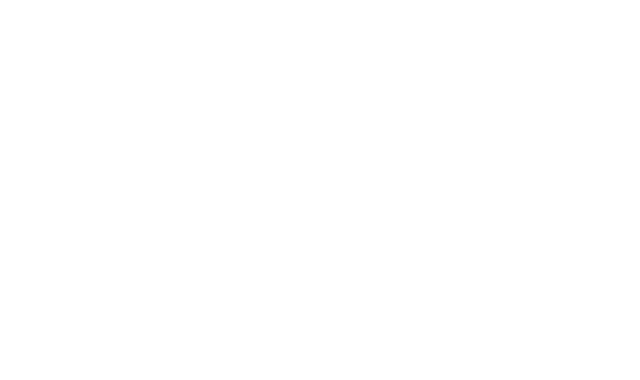
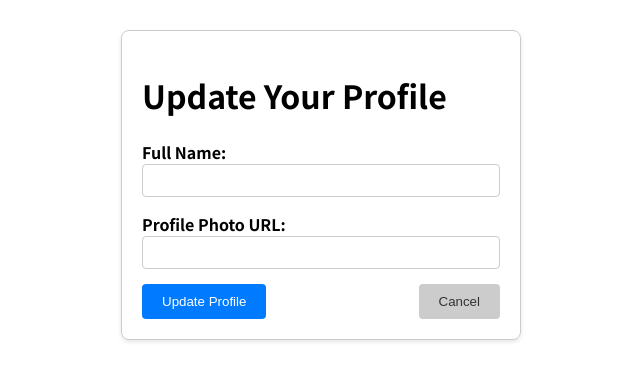
Before and after one commit to BiswasAri10/Expense-Tracker-2.0-with-React-JS, a React (Create React App) app: page /profile-update in a window 1280 px wide. Before the commit this address had no page. Shown: the top 380 px of the page, without its empty margins (319-959 px from the left). Built offline with nearby package versions, Linux system fonts and the light colour scheme.

Commit message:
Update Profile Page implemented

```diff
--- a/package.json
+++ b/package.json
@@ -6,6 +6,7 @@
     "@testing-library/jest-dom": "^5.11.6",
     "@testing-library/react": "^11.2.2",
     "@testing-library/user-event": "^12.5.0",
+    "axios": "^1.4.0",
     "react": "^18.0.0",
     "react-dom": "^18.0.0",
     "react-router-dom": "^6.14.2",
--- a/src/App.js
+++ b/src/App.js
@@ -1,6 +1,7 @@
 import { BrowserRouter as Router, Routes, Route } from "react-router-dom";
 import AuthForm from "./components/AuthForm";
 import Home from "./pages/Home";
+import UpdateProfile from "./pages/ProfileUpdate";
 
 function App() {
   return (
@@ -8,6 +9,7 @@
         <Routes>
           <Route path="/home" element={<Home />} />
           <Route path="/" element={<AuthForm />} />
+          <Route path="profile-update" element={<UpdateProfile />} />
         </Routes>
       </Router>
   );
--- a/src/components/AuthForm.js
+++ b/src/components/AuthForm.js
@@ -74,7 +74,6 @@
       })
       .then((data) => {
         authCtx.login(data.idToken, enteredEmail);
-        console.log("User has successfully signed up.");
         emailInputRef.current.value = "";
         passwordInputRef.current.value = "";
         confirmPasswordInputRef.current.value = "";
--- a/src/pages/Home.js
+++ b/src/pages/Home.js
@@ -1,8 +1,13 @@
+import React from 'react';
+import { Link } from 'react-router-dom';
 
 const Home = () => {
-    return (
-        <h1>Welcome to expense Tracker</h1>
-    )
+  return (
+    <div>
+      <h1>Welcome to Expense Tracker</h1>
+      <h2>Your profile is incomplete. To complete your profile <Link to="/profile-update">click here</Link>.</h2>
+    </div>
+  );
 };
 
 export default Home;
--- /dev/null
+++ b/src/pages/ProfileUpdate.css
@@ -0,0 +1,57 @@
+.profile-update-container {
+    max-width: 400px;
+    margin: 30px auto;
+    padding: 20px;
+    border: 1px solid #ccc;
+    border-radius: 8px;
+    box-shadow: 0 2px 4px rgba(0, 0, 0, 0.1);
+  }
+
+  .profile-update-form {
+    display: flex;
+    flex-direction: column;
+  }
+
+  .input-container {
+    margin-bottom: 15px;
+  }
+
+  label {
+    font-weight: bold;
+  }
+
+  input {
+    width: 100%;
+    padding: 8px;
+    border: 1px solid #ccc;
+    border-radius: 4px;
+    outline: none;
+  }
+
+  .button-container {
+    display: flex;
+    justify-content: space-between;
+    align-items: center;
+  }
+
+  .update-button,
+  .cancel-button {
+    padding: 10px 20px;
+    border: none;
+    border-radius: 4px;
+    cursor: pointer;
+  }
+
+  .update-button {
+    background-color: #007bff;
+    color: white;
+  }
+
+  .cancel-button {
+    background-color: #ccc;
+    color: #333;
+  }
+
+  .cancel-button:hover {
+    background-color: #ddd;
+  }
--- /dev/null
+++ b/src/pages/ProfileUpdate.js
@@ -0,0 +1,97 @@
+import React, { useContext, useState } from "react";
+import { useNavigate } from "react-router-dom";
+import axios from "axios";
+import AuthContext from "../auth-store/AuthContext";
+import "./ProfileUpdate.css";
+
+const UpdateProfile = () => {
+  const authCtx = useContext(AuthContext);
+  const [fullName, setFullName] = useState("");
+  const [profilePhotoURL, setProfilePhotoURL] = useState("");
+  const navigate = useNavigate();
+
+  const handleFullNameChange = (event) => {
+    setFullName(event.target.value);
+  };
+
+  const handleProfilePhotoChange = (event) => {
+    setProfilePhotoURL(event.target.value);
+  };
+
+  const handleSubmit = async (event) => {
+    event.preventDefault();
+
+    if (authCtx.isLoggedIn) {
+      const idToken = authCtx.token;
+
+      const requestData = {
+        idToken: idToken,
+        displayName: fullName,
+        photoUrl: profilePhotoURL,
+      };
+
+      try {
+        const response = await axios.post(
+          `https://identitytoolkit.googleapis.com/v1/accounts:update?key=AIzaSyCR645Usau9CFI7QsbvX-fL7iehx-P4xU8`,
+          JSON.stringify(requestData),
+          {
+            headers: {
+              "Content-Type": "application/json",
+            },
+          }
+        );
+
+        console.log("Profile updated successfully:", response.data);
+        setFullName("");
+        setProfilePhotoURL("");
+        alert("Profile updated successfully!");
+      } catch (error) {
+        console.error("Error updating profile:", error);
+      }
+    }
+  };
+
+  const handleCancel = () => {
+    navigate("/home");
+  };
+
+  return (
+    <div className="profile-update-container">
+      <h1>Update Your Profile</h1>
+      <form onSubmit={handleSubmit} className="profile-update-form">
+        <div className="input-container">
+          <label htmlFor="fullName">Full Name:</label>
+          <input
+            type="text"
+            id="fullName"
+            value={fullName}
+            onChange={handleFullNameChange}
+          />
+        </div>
+        <div className="input-container">
+          <label htmlFor="profilePhotoURL">Profile Photo URL:</label>
+          <input
+            type="text"
+            id="profilePhotoURL"
+            value={profilePhotoURL}
+            onChange={handleProfilePhotoChange}
+          />
+        </div>
+        <div className="button-container">
+          <button type="submit" className="update-button">
+            Update Profile
+          </button>
+          <button
+            type="button"
+            className="cancel-button"
+            onClick={handleCancel}
+          >
+            Cancel
+          </button>
+        </div>
+      </form>
+    </div>
+  );
+};
+
+export default UpdateProfile;
```
Also changed, not shown: 1 other file (tests, documents, lock files or other folders).
